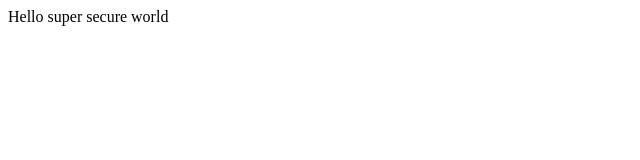
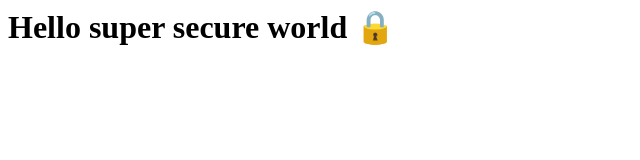
Before and after one commit to taranag/TRUTHX, a plain HTML site: page index.html in a window 1280 px wide. Shown: the whole page, without its empty margins (0-640 px from the left). Drawn offline with Linux system fonts and the light colour scheme.

Commit message:
Update index.html

```diff
--- a/index.html
+++ b/index.html
@@ -1,3 +1,3 @@
 <doctype HTML>
 
-Hello super secure world
+<h1>Hello super secure world 🔒 </h1>
```
